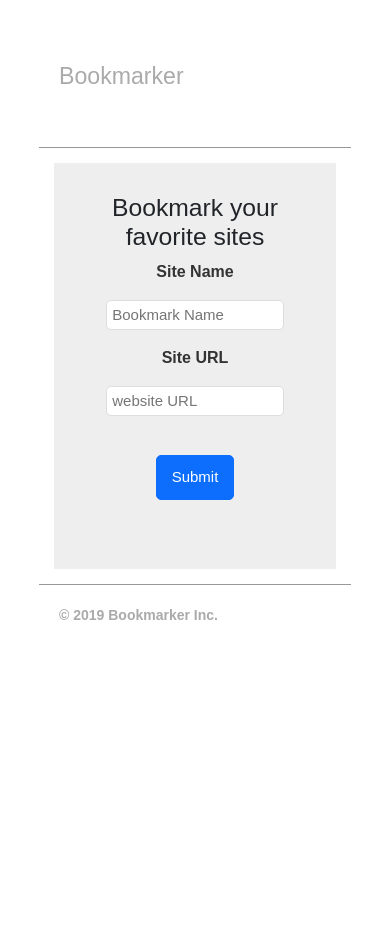
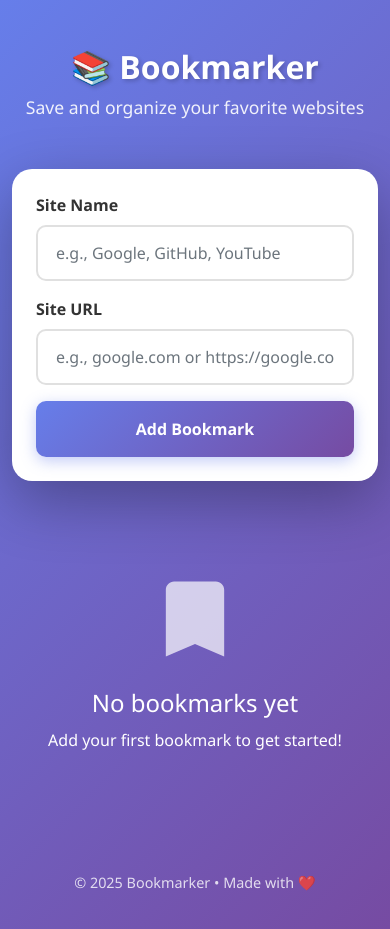
Before and after one commit to Ahmed-Mansy/bookmark, a plain HTML site: page index.html in a window 390 px wide. Before the commit the page ends 844 px from the top, so only its background shows below. Drawn offline with Linux system fonts and the light colour scheme.

Commit message:
Refactor UI and improve error handling for bookmark submission

```diff
--- a/JS/main.js
+++ b/JS/main.js
@@ -1,91 +1,115 @@
-var siteName = document.getElementById("siteName");
-var siteUrl = document.getElementById("siteUrl");
-
-document.getElementById("nameError").style.display = 'none'
-document.getElementById("urlError").style.display = 'none'
-
-var container;
+  let siteName = document.getElementById("siteName");
+        let siteUrl = document.getElementById("siteUrl");
+        let container;
 
         if (localStorage.getItem("urlList") == null) {
             container = [];
-}
-else {
+        } else {
             container = JSON.parse(localStorage.getItem("urlList"));
-    displayItem();
         }
 
+        displayItems();
 
-function submit()
+        function submit() {
+            let nameError = document.getElementById("nameError");
+            let urlError = document.getElementById("urlError");
 
-{
+            nameError.classList.remove('show');
+            urlError.classList.remove('show');
 
-    if (validation())
-    {
-        var site =
-        {
-            name: siteName.value,
-            url: siteUrl.value
-        }
-        container.push(site);
-        localStorage.setItem("urlList",JSON.stringify(container));
-        displayItem();
-        document.getElementById("nameError").style.display = 'none';
-        clear()
+            let isValid = true;
+
+            if (siteName.value.trim() === "") {
+                nameError.classList.add('show');
+                isValid = false;
             }
 
-    else {
-        if (siteName.value == "" && siteUrl.value == "") {
-            document.getElementById("nameError").style.display = 'block'
-            document.getElementById("urlError").style.display = 'block'
+            if (siteUrl.value.trim() === "") {
+                urlError.classList.add('show');
+                isValid = false;
             }
-        else if (siteUrl.value == "") {
-            document.getElementById("urlError").style.display = 'block'
-        }
-        else if (siteName.value == "") {
-            document.getElementById("nameError").style.display = 'block'
+
+            if (isValid) {
+                let site = {
+                    name: siteName.value.trim(),
+                    url: siteUrl.value.trim()
+                };
+
+                container.push(site);
+                localStorage.setItem("urlList", JSON.stringify(container));
+                displayItems();
+                clear();
             }
         }
 
-}
-
-
         function clear() {
-
             siteName.value = "";
             siteUrl.value = "";
         }
 
-function validation() {
-    if (siteName.value !== "" && siteUrl.value !== "") {
-        return true
-    }
-    else {
-        return false
-    }
+        function displayItems() {
+            let bookmarkList = document.getElementById("bookmarkList");
+
+            if (container.length === 0) {
+                bookmarkList.innerHTML = `
+                    <div class="empty-state">
+                        <svg fill="white" viewBox="0 0 24 24" xmlns="http://www.w3.org/2000/svg">
+                            <path d="M17 3H7c-1.1 0-2 .9-2 2v16l7-3 7 3V5c0-1.1-.9-2-2-2z"/>
+                        </svg>
+                        <h3>No bookmarks yet</h3>
+                        <p>Add your first bookmark to get started!</p>
+                    </div>
+                `;
+                return;
             }
 
-function displayItem() {
-
-    var cartona = "";
-
-    for (var i=0;i<container.length;i++)
-    {
-        cartona +=
-
-       `<div class="webwell row">
-        <h2>${container[i].name}</h2>
-        <a class="btn btn-primary" href="http://${container[i].url}" target="_blank">visit</a>
-        <button class="btn btn-danger btndelete" onclick="deleteItem(${i})" >Delete</button>
-        </div>`
+            let html = "";
+            for (let i = 0; i < container.length; i++) {
+                html += `
+                    <div class="bookmark-card">
+                        <div class="card-body p-4">
+                            <div class="row align-items-center">
+                                <div class="col-12 col-md-8 mb-3 mb-md-0">
+                                    <div class="bookmark-name">${container[i].name}</div>
+                                    <div class="bookmark-url">${container[i].url}</div>
+                                </div>
+                                <div class="col-12 col-md-4">
+                                    <div class="bookmark-actions d-flex gap-2 justify-content-md-end">
+                                        <button class="btn btn-visit" onclick="visitSite(${i})">Visit</button>
+                                        <button class="btn btn-delete" onclick="deleteItem(${i})">Delete</button>
+                                    </div>
+                                </div>
+                            </div>
+                        </div>
+                    </div>
+                `;
             }
 
-
-    document.getElementById("bookmarkList").innerHTML = cartona;
+            bookmarkList.innerHTML = html;
         }
 
-function deleteItem(index)
-{
-    container.splice(index,1)
-    localStorage.setItem("urlList",JSON.stringify(container))
-    displayItem()
+        function deleteItem(index) {
+            container.splice(index, 1);
+            localStorage.setItem("urlList", JSON.stringify(container));
+            displayItems();
         }
+
+        function visitSite(index) {
+            let url = container[index].url;
+            if (!url.startsWith('http://') && !url.startsWith('https://')) {
+                url = 'http://' + url;
+            }
+            window.open(url, '_blank');
+        }
+
+        siteName.addEventListener('keypress', function(e) {
+            if (e.key === 'Enter') {
+                siteUrl.focus();
+            }
+        });
+
+        siteUrl.addEventListener('keypress', function(e) {
+            if (e.key === 'Enter') {
+                submit();
+            }
+        });
--- a/css/style.css
+++ b/css/style.css
@@ -1,90 +1,246 @@
-* {
-    font-family: arial;
-}
-.container {
-    width: 80%;
-    margin: 15px auto;
-    padding: 0px 15px;
-}
-input {
-    width: 80%;
-    font-size: 15px;
-    max-height: 2em;
-    border-radius: 5px;
-    border-width: 1px;
-    border-style: solid;
-    border-color: rgb(221, 221, 221);
-    border-image: initial;
-    padding: 5px;
-    margin: auto;
-}
-input:hover {
-    box-shadow: rgb(136, 136, 136) 0px 0px 12px -7px;
+   :root {
+       --gradient-start: #667eea;
+       --gradient-end: #764ba2;
    }
 
-.alert {
-    padding: 5px;
-    margin: 10px;
-    width: 80%;
-    font-size: 18px;
-    border-radius: 5px;
-    text-align: center;
-}
-.alert-error {
-    background-color: #ffb2b2;
-    color: #6d0000;
-    border: 1px solid #6d0000;
+   body {
+       background: linear-gradient(135deg, var(--gradient-start) 0%, var(--gradient-end) 100%);
+       min-height: 100vh;
+       font-family: 'Segoe UI', Tahoma, Geneva, Verdana, sans-serif;
    }
 
-p {
-    font-weight: bold;
-    color: rgb(51, 51, 51);
-}
-header .container {
-    color: rgb(170, 170, 170);
-    font-size: 25px;
-    padding: 20px;
-    border-bottom: 1px solid rgb(153, 153, 153);
-}
-.check
-{
-    background-color: rgb(238, 238, 238);
+   .header-section {
        text-align: center;
-    border-width: initial;
-    border-style: none;
-    border-color: initial;
-    border-image: initial;
-    padding: 30px;
+       color: white;
+       padding: 3rem 0 2rem;
+       animation: fadeInDown 0.6s ease;
    }
 
-.webwell {
-    background-image: linear-gradient(#EEE,#FFF);
-    margin: 10px 0;
-    padding: 20px;
+   .header-section h1 {
+       font-size: 3rem;
+       font-weight: 700;
+       margin-bottom: 0.5rem;
+       text-shadow: 2px 2px 4px rgba(0, 0, 0, 0.2);
    }
 
-.webwell h2 {
-    width: 30%;
-    color: #333;
-    margin: auto 0;
+   .header-section p {
+       font-size: 1.1rem;
+       opacity: 0.9;
    }
 
-.btn {
-    padding: 10px 15px;
-    font-size: 15px;
-    margin: 15px 5px;
-    cursor: pointer;
-    border-radius: 5px;
-    max-width: fit-content;
+   .input-card {
+       background: white;
+       border-radius: 20px;
+       box-shadow: 0 20px 60px rgba(0, 0, 0, 0.3);
+       animation: fadeInUp 0.6s ease;
    }
 
+   .form-label {
+       font-weight: 600;
+       color: #333;
+       margin-bottom: 0.5rem;
+   }
 
+   .form-control {
+       border: 2px solid #e0e0e0;
+       border-radius: 10px;
+       padding: 0.875rem 1.125rem;
+       transition: all 0.3s ease;
+   }
 
-footer .container {
-    padding: 20px;
-    border-top: 1px solid #999;
-    font-size: 14px;
+   .form-control:focus {
+       border-color: var(--gradient-start);
+       box-shadow: 0 0 0 0.2rem rgba(102, 126, 234, 0.1);
    }
-footer p {
-    color: #AAA;
+
+   .error-message {
+       color: #e74c3c;
+       font-size: 0.85rem;
+       margin-top: 0.25rem;
+       display: none;
+       animation: shake 0.4s ease;
    }
+
+   .error-message.show {
+       display: block;
+   }
+
+   .btn-submit {
+       background: linear-gradient(135deg, var(--gradient-start) 0%, var(--gradient-end) 100%);
+       color: white;
+       border: none;
+       border-radius: 10px;
+       padding: 1rem;
+       font-weight: 600;
+       box-shadow: 0 4px 15px rgba(102, 126, 234, 0.4);
+       transition: all 0.3s ease;
+   }
+
+   .btn-submit:hover {
+       transform: translateY(-2px);
+       box-shadow: 0 6px 20px rgba(102, 126, 234, 0.6);
+   }
+
+   .bookmark-card {
+       background: white;
+       border-radius: 15px;
+       box-shadow: 0 10px 30px rgba(0, 0, 0, 0.2);
+       transition: all 0.3s ease;
+       animation: slideIn 0.4s ease;
+       margin-bottom: 1.25rem;
+   }
+
+   .bookmark-card:hover {
+       transform: translateY(-5px);
+       box-shadow: 0 15px 40px rgba(0, 0, 0, 0.3);
+   }
+
+   .bookmark-name {
+       font-size: 1.3rem;
+       font-weight: 600;
+       color: #333;
+       margin-bottom: 0.25rem;
+   }
+
+   .bookmark-url {
+       color: #888;
+       font-size: 0.9rem;
+       word-break: break-all;
+   }
+
+   .btn-visit {
+       background: var(--gradient-start);
+       color: white;
+       border: none;
+       border-radius: 8px;
+       padding: 0.625rem 1.25rem;
+       font-weight: 600;
+       transition: all 0.3s ease;
+   }
+
+   .btn-visit:hover {
+       background: #5568d3;
+       transform: scale(1.05);
+       color: white;
+   }
+
+   .btn-delete {
+       background: #e74c3c;
+       color: white;
+       border: none;
+       border-radius: 8px;
+       padding: 0.625rem 1.25rem;
+       font-weight: 600;
+       transition: all 0.3s ease;
+   }
+
+   .btn-delete:hover {
+       background: #c0392b;
+       transform: scale(1.05);
+       color: white;
+   }
+
+   .empty-state {
+       text-align: center;
+       color: white;
+       padding: 4rem 1.25rem;
+       animation: fadeIn 0.6s ease;
+   }
+
+   .empty-state svg {
+       width: 100px;
+       height: 100px;
+       margin-bottom: 1.25rem;
+       opacity: 0.7;
+   }
+
+   .empty-state h3 {
+       font-size: 1.5rem;
+       margin-bottom: 0.625rem;
+   }
+
+   footer {
+       text-align: center;
+       color: white;
+       margin-top: 2.5rem;
+       padding-bottom: 1.25rem;
+       opacity: 0.8;
+       font-size: 0.9rem;
+   }
+
+   @keyframes fadeInDown {
+       from {
+           opacity: 0;
+           transform: translateY(-20px);
+       }
+
+       to {
+           opacity: 1;
+           transform: translateY(0);
+       }
+   }
+
+   @keyframes fadeInUp {
+       from {
+           opacity: 0;
+           transform: translateY(20px);
+       }
+
+       to {
+           opacity: 1;
+           transform: translateY(0);
+       }
+   }
+
+   @keyframes fadeIn {
+       from {
+           opacity: 0;
+       }
+
+       to {
+           opacity: 1;
+       }
+   }
+
+   @keyframes slideIn {
+       from {
+           opacity: 0;
+           transform: translateX(-20px);
+       }
+
+       to {
+           opacity: 1;
+           transform: translateX(0);
+       }
+   }
+
+   @keyframes shake {
+
+       0%,
+       100% {
+           transform: translateX(0);
+       }
+
+       25% {
+           transform: translateX(-5px);
+       }
+
+       75% {
+           transform: translateX(5px);
+       }
+   }
+
+   @media (max-width: 768px) {
+       .header-section h1 {
+           font-size: 2rem;
+       }
+
+       .bookmark-actions {
+           width: 100%;
+           margin-top: 1rem;
+       }
+
+       .bookmark-actions .btn {
+           flex: 1;
+       }
+   }
--- a/index.html
+++ b/index.html
@@ -13,54 +13,35 @@
 
 <body>
 
-    <header>
-        <div class="container py-5">
-            <h3>
-                Bookmarker
-            </h3>
-        </div>
-    </header>
-
-    <section class="inputs">
-        <div class="container">
-            <div class="check">
-
-                <div class="flex-column">
-
-                    <h2>Bookmark your favorite sites</h2>
-                    <p>Site Name</p>
-                    <input id="siteName" placeholder="Bookmark Name" type="text">
-                    <p class="alert alert-error m-auto my-2" style="display: block;" id="nameError">Name is required</p>
-                    <p class="pt-3">Site URL</p>
-
-                    <input id="siteUrl" placeholder="website URL" type="text">
-
-                    <p class="alert alert-error m-auto my-2" style="display: block;" id="urlError">Url Field is required
-                    </p>
-                    <div class="m-auto py-4">
-                        <button class="btn btn-primary" onclick="submit()">Submit</button>
-                    </div>
-                </div>
-
-            </div>
+    <div class="container">
+        <div class="header-section">
+            <h1>📚 Bookmarker</h1>
+            <p>Save and organize your favorite websites</p>
         </div>
 
-    </section>
-    <section class="out">
+        <div class="input-card p-4 p-md-5 mb-4">
+            <div class="mb-3">
+                <label for="siteName" class="form-label">Site Name</label>
+                <input type="text" class="form-control" id="siteName" placeholder="e.g., Google, GitHub, YouTube">
+                <div class="error-message" id="nameError">⚠️ Please enter a site name</div>
+            </div>
 
-        <div class="container">
-            <div id="bookmarkList" class="sites-list flex-column">
+            <div class="mb-3">
+                <label for="siteUrl" class="form-label">Site URL</label>
+                <input type="text" class="form-control" id="siteUrl"
+                    placeholder="e.g., google.com or https://google.com">
+                <div class="error-message" id="urlError">⚠️ Please enter a valid URL</div>
+            </div>
 
-            </div>
+            <button class="btn btn-submit w-100" onclick="submit()">Add Bookmark</button>
         </div>
 
-    </section>
+        <div id="bookmarkList"></div>
 
-    <footer>
-        <div class="container">
-            <p>© 2019 Bookmarker Inc.</p>
-        </div>
-    </footer>
+        <footer>
+            <p>© 2025 Bookmarker • Made with ❤️</p>
+        </footer>
+    </div>
 
     <script src="JS/main.js"></script>
 </body>
```
Lines whose indentation alone changed are shown as unchanged.
